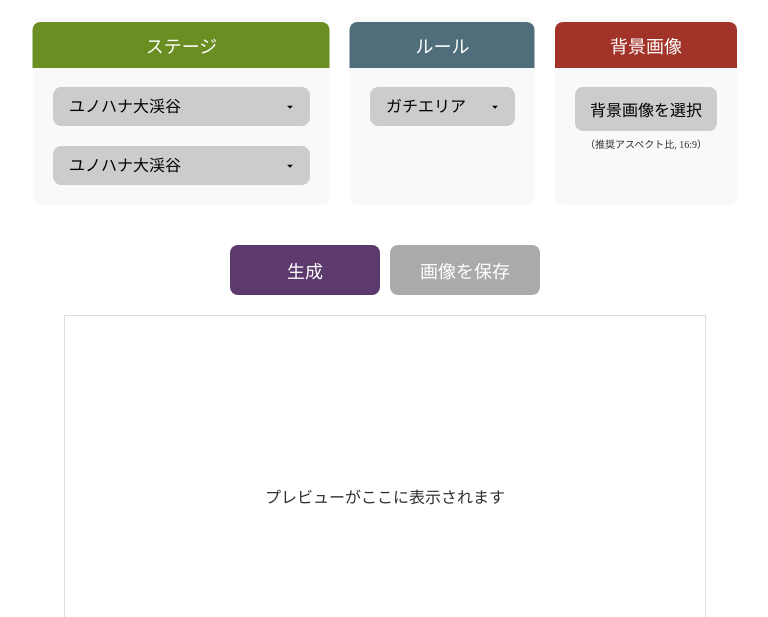
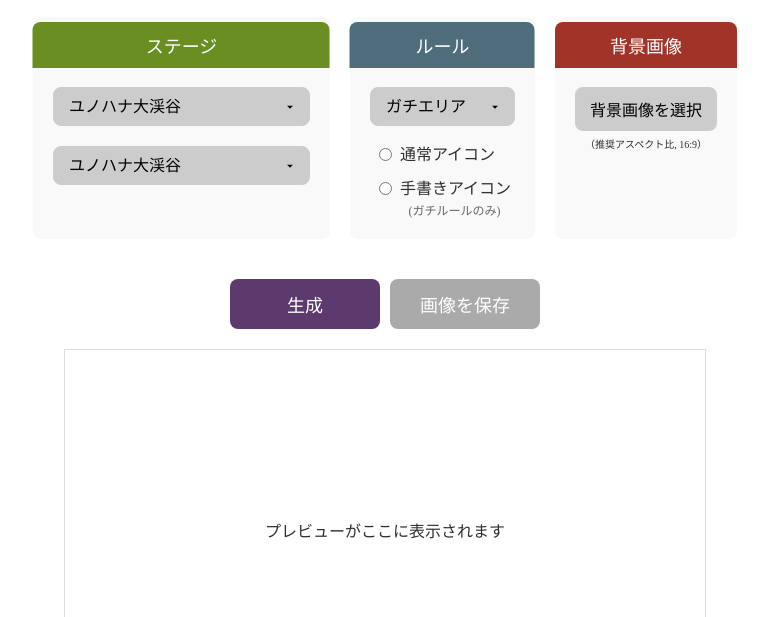
Before and after one commit to yuyuyuyuhi/yuyuyuyuhi.github.io, a plain HTML site: page index.html in a window 1280 px wide. Shown: the part 183-800 px from the top of the page, without its empty margins (255-1023 px from the left). Drawn offline with Linux system fonts and the light colour scheme; a web font is replaced by a local one.

Commit message:
use hand drawn icons

```diff
--- a/index.html
+++ b/index.html
@@ -29,6 +29,21 @@
             <div class="section">
                 <h2>ルール</h2>
                 <select id="rule"></select>
+                <div class="rule-icon-type">
+                    <label class="icon-label">
+                        <div class="radio-label-wrapper">
+                            <input type="radio" name="ruleIconType" value="normal">
+                            <span>通常アイコン</span>
+                        </div>
+                    </label>
+                    <label class="icon-label">
+                        <div class="radio-label-wrapper">
+                            <input type="radio" name="ruleIconType" value="handDrawn">
+                            <span>手書きアイコン</span>
+                        </div>
+                        <span class="annotation">(ガチルールのみ)</span>
+                    </label>
+                </div>
             </div>
 
             <div class="section">
--- a/js/doropdownInitializer.js
+++ b/js/doropdownInitializer.js
@@ -35,6 +35,7 @@ const rules = [
 
 function populateDropdown(id, items) {
     const dropdown = document.getElementById(id);
+    dropdown.innerHTML = "";
     items.forEach(item => {
         const option = document.createElement("option");
         option.value = item.path;
--- a/js/imageGenerator.js
+++ b/js/imageGenerator.js
@@ -1,8 +1,15 @@
 let generatedImage = null;
 
 document.addEventListener("DOMContentLoaded", () => {
+    console.log("DOMContentLoaded event triggered");
+
+    populateDropdown("stage1", stages);
+    populateDropdown("stage2", stages);
+    populateDropdown("rule", rules);
+
     document.getElementById("saveButton").disabled = true;
 });
+
 function generateImage() {
     console.log("generateImage function called");
 
@@ -20,17 +27,21 @@ function generateImage() {
         alert('画像ファイルを選択してください。');
         return;
     }
+    const ruleIconType = document.querySelector('input[name="ruleIconType"]:checked').value;
+    let ruleIconPath;
+    if (ruleIconType === "handDrawn" && rule !== "nawabari.png") {
+        ruleIconPath = rule.replace(".png", "_hand_drawn.png");
+    } else {
+        ruleIconPath = rule;
+    }
 
-    console.log("Stage1 selected:", stage1);
-    console.log("Stage2 selected:", stage2);
-    console.log("Rule selected:", rule);
-    console.log("Background file selected:", background);
+    console.log("Rule icon's Path:", ruleIconPath);
 
     const canvas = document.createElement('canvas');
     const context = canvas.getContext('2d');
     canvas.width = 1280;
     canvas.height = 720;
-    console.log("背景画像のパス:", URL.createObjectURL(background));
+    console.log("BG image's Path:", URL.createObjectURL(background));
 
     const bgImg = new Image();
     bgImg.src = URL.createObjectURL(background);
@@ -61,7 +72,7 @@ function generateImage() {
                 drawRoundedImage(context, stage2Img, stageX, stage2Y, stageWidth, stageHeight, stageRoundSize);
 
                 const ruleIcon = new Image();
-                ruleIcon.src = `./rules/${rule}`;
+                ruleIcon.src = `./rules/${ruleIconPath}`;
                 ruleIcon.onload = () => {
                     const iconSize = 120;
                     const iconMargin = 50;
--- a/style.css
+++ b/style.css
@@ -262,3 +262,43 @@ select:hover {
 .terms-list li {
     margin-bottom: 10px;
 }
+
+.rule-icon-type {
+    margin-top: 15px;
+    display: flex;
+    flex-direction: column;
+    font-weight: 400;
+    gap: 10px;
+    align-items: flex-start;
+}
+
+.rule-icon-type label {
+    font-weight: 400;
+    display: flex;
+    align-items: center;
+}
+
+.icon-label {
+    display: flex;
+    flex-direction: column;
+    align-items: flex-start;
+}
+
+.hand-drawn-label {
+    display: flex;
+    flex-direction: column;
+    align-items: flex-start;
+}
+
+.radio-label-wrapper {
+    display: flex;
+    align-items: center;
+    gap: 5px;
+}
+
+.annotation {
+    font-size: 12px;
+    color: #666;
+    margin-top: 2px;
+    margin-left: 24px;
+}
```
Also changed, not shown: rules/area_hand_drawn.png (added), rules/asari_hand_drawn.png (added), rules/fukidashi.png (added), rules/hoko_hand_drawn.png (added), rules/yagura_hand_drawn.png (added).
